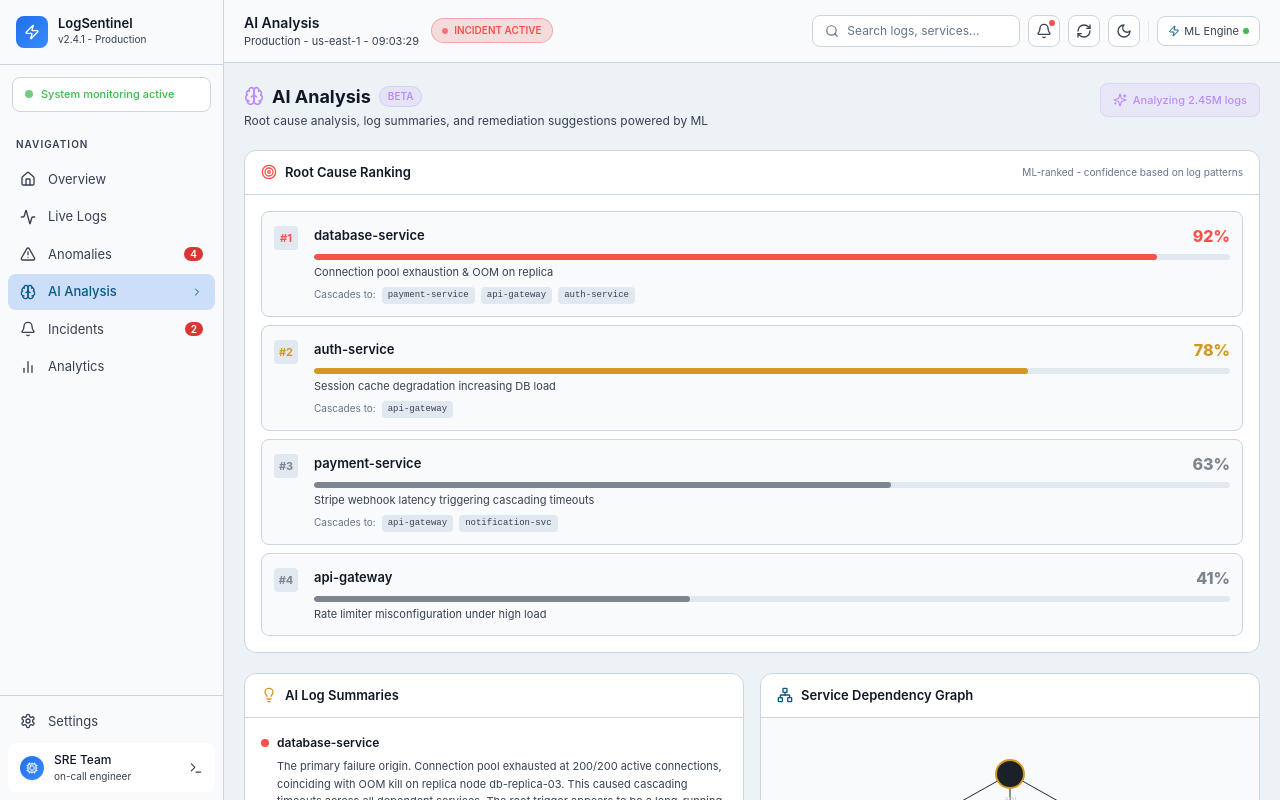
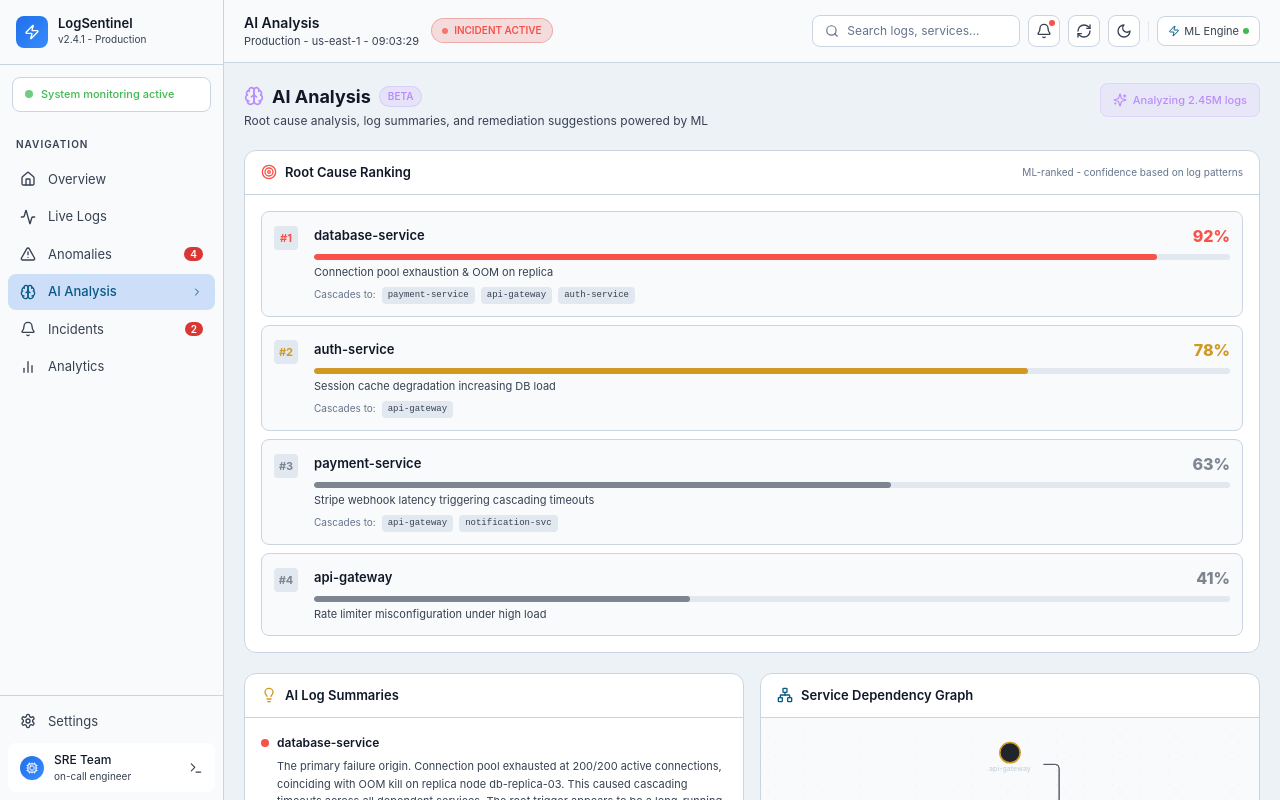
Before and after one commit to meloshaj/LogSentinel, a React (Vite) app: page /ai in a window 1280 px wide. Built offline with nearby package versions, Linux system fonts and the light colour scheme.

Commit message:
Add React Flow engine setup

```diff
--- a/package.json
+++ b/package.json
@@ -8,6 +8,7 @@
     "dev": "vite"
   },
   "dependencies": {
+    "@xyflow/react": "^12.9.0",
     "lucide-react": "0.487.0",
     "react": "18.3.1",
     "react-dom": "18.3.1",
--- a/src/App.tsx
+++ b/src/App.tsx
@@ -1,6 +1,11 @@
+import { ReactFlowProvider } from "@xyflow/react";
 import { RouterProvider } from "react-router";
 import { router } from "./routes";
 
 export default function App() {
-  return <RouterProvider router={router} />;
+  return (
+    <ReactFlowProvider>
+      <RouterProvider router={router} />
+    </ReactFlowProvider>
+  );
 }
--- a/src/components/common/DependencyGraph.tsx
+++ b/src/components/common/DependencyGraph.tsx
@@ -1,5 +1,7 @@
-import { useEffect, useRef } from "react";
+import { useMemo } from "react";
+import { Background, Controls, Handle, MarkerType, Position, ReactFlow, type Edge, type Node, type NodeProps } from "@xyflow/react";
 import { DEPENDENCY_NODE_STATUS } from "../../constants/statusConfig";
+import { reactFlowEngineConfig } from "../../config/reactFlow";
 import type { ServiceGraph } from "../../types/monitoring";
 
 interface DependencyGraphProps {
@@ -10,6 +12,56 @@ interface DependencyGraphProps {
   labelOffset?: number;
 }
 
+type ServiceNodeData = {
+  label: string;
+  status: {
+    fill: string;
+    stroke: string;
+  };
+  radius: number;
+  labelOffset: number;
+  glowRadius: number;
+  strokeWidth: number;
+};
+
+function ServiceNode({ data }: NodeProps<Node<ServiceNodeData>>) {
+  return (
+    <div
+      className="flex flex-col items-center justify-start"
+      style={{
+        width: 76,
+        height: 60,
+        color: "#c9d1d9",
+      }}
+    >
+      <Handle type="target" position={Position.Left} style={{ opacity: 0, width: 10, height: 10 }} />
+      <Handle type="source" position={Position.Right} style={{ opacity: 0, width: 10, height: 10 }} />
+      <div
+        className="rounded-full"
+        style={{
+          width: data.radius * 2,
+          height: data.radius * 2,
+          marginTop: 1,
+          border: `${data.strokeWidth}px solid ${data.status.stroke}`,
+          background: data.status.fill,
+          boxShadow: data.label === "database-service" || data.label === "payment-service" ? `0 0 0 ${data.glowRadius}px rgba(218,54,51,0.12)` : "none",
+        }}
+      />
+      <div
+        className="mt-2 text-center leading-tight"
+        style={{
+          fontSize: 9,
+          fontWeight: 500,
+          color: "#c9d1d9",
+          marginTop: data.labelOffset - data.radius * 2,
+        }}
+      >
+        {data.label.replace("-service", "")}
+      </div>
+    </div>
+  );
+}
+
 export function DependencyGraph({
   graph,
   glowRadius = 18,
@@ -17,80 +69,89 @@ export function DependencyGraph({
   strokeWidth = 1.5,
   labelOffset = 26,
 }: DependencyGraphProps) {
-  const canvasRef = useRef<HTMLCanvasElement>(null);
+  const { nodes, edges, nodeTypes } = useMemo(() => {
+    const mappedNodes: Node<ServiceNodeData>[] = graph.nodes.map((node) => {
+      const status = DEPENDENCY_NODE_STATUS[node.id] ?? { fill: "#1c2128", stroke: "#484f58" };
+      const isCritical = node.id === "database-service" || node.id === "payment-service";
 
-  useEffect(() => {
-    const canvas = canvasRef.current;
-    const ctx = canvas?.getContext("2d");
-    if (!canvas || !ctx) return;
-
-    const dpr = window.devicePixelRatio || 1;
-    const width = canvas.offsetWidth;
-    const height = canvas.offsetHeight;
-    canvas.width = width * dpr;
-    canvas.height = height * dpr;
-    ctx.scale(dpr, dpr);
-
-    const nodeMap: Record<string, { x: number; y: number }> = {};
-    graph.nodes.forEach((node) => {
-      nodeMap[node.id] = { x: node.x * (width / 400), y: node.y * (height / 400) };
+      return {
+        id: node.id,
+        type: "serviceNode",
+        position: { x: node.x, y: node.y },
+        data: {
+          label: node.id,
+          status,
+          radius: nodeRadius,
+          labelOffset,
+          glowRadius,
+          strokeWidth,
+        },
+        sourcePosition: "right",
+        targetPosition: "left",
+        draggable: false,
+        selectable: false,
+        style: {
+          width: 76,
+          height: 60,
+          background: "transparent",
+          border: "none",
+          boxShadow: "none",
+          opacity: isCritical ? 1 : 0.98,
+        },
+      };
     });
 
-    ctx.clearRect(0, 0, width, height);
+    const mappedEdges: Edge[] = graph.edges.map((edge) => {
+      const isCritical = edge.to === "database-service" || edge.from === "database-service";
 
-    graph.edges.forEach((edge) => {
-      const from = nodeMap[edge.from];
-      const to = nodeMap[edge.to];
-      if (!from || !to) return;
-
-      const isCritical = edge.to === "database-service" || edge.from === "database-service";
-      ctx.beginPath();
-      ctx.moveTo(from.x, from.y);
-      ctx.lineTo(to.x, to.y);
-      ctx.strokeStyle = isCritical ? "rgba(248,81,73,0.5)" : "rgba(33,38,45,1)";
-      ctx.lineWidth = isCritical ? 1.5 : 1;
-      ctx.setLineDash(isCritical ? [4, 3] : []);
-      ctx.stroke();
-      ctx.setLineDash([]);
-
-      const angle = Math.atan2(to.y - from.y, to.x - from.x);
-      const midX = (from.x + to.x) / 2;
-      const midY = (from.y + to.y) / 2;
-      ctx.beginPath();
-      ctx.moveTo(midX, midY);
-      ctx.lineTo(midX - 6 * Math.cos(angle - 0.4), midY - 6 * Math.sin(angle - 0.4));
-      ctx.lineTo(midX - 6 * Math.cos(angle + 0.4), midY - 6 * Math.sin(angle + 0.4));
-      ctx.closePath();
-      ctx.fillStyle = isCritical ? "rgba(248,81,73,0.5)" : "rgba(72,79,88,0.7)";
-      ctx.fill();
+      return {
+        id: `${edge.from}-${edge.to}`,
+        source: edge.from,
+        target: edge.to,
+        type: "smoothstep",
+        animated: isCritical,
+        markerEnd: {
+          type: MarkerType.ArrowClosed,
+          width: 14,
+          height: 14,
+          color: isCritical ? "rgba(248,81,73,0.65)" : "rgba(72,79,88,0.8)",
+        },
+        style: {
+          stroke: isCritical ? "rgba(248,81,73,0.65)" : "rgba(72,79,88,0.8)",
+          strokeWidth: isCritical ? 1.5 : 1,
+        },
+      };
     });
 
-    graph.nodes.forEach((node) => {
-      const pos = nodeMap[node.id];
-      const config = DEPENDENCY_NODE_STATUS[node.id] ?? { fill: "#1c2128", stroke: "#484f58" };
-      const isCritical = node.id === "database-service" || node.id === "payment-service";
+    return { nodes: mappedNodes, edges: mappedEdges, nodeTypes: { serviceNode: ServiceNode } };
+  }, [glowRadius, graph.edges, graph.nodes, strokeWidth]);
 
-      if (isCritical) {
-        ctx.beginPath();
-        ctx.arc(pos.x, pos.y, glowRadius, 0, Math.PI * 2);
-        ctx.fillStyle = "rgba(218,54,51,0.12)";
-        ctx.fill();
-      }
-
-      ctx.beginPath();
-      ctx.arc(pos.x, pos.y, nodeRadius, 0, Math.PI * 2);
-      ctx.fillStyle = config.fill;
-      ctx.fill();
-      ctx.strokeStyle = config.stroke;
-      ctx.lineWidth = strokeWidth;
-      ctx.stroke();
-
-      ctx.fillStyle = "#c9d1d9";
-      ctx.font = "500 9px system-ui, sans-serif";
-      ctx.textAlign = "center";
-      ctx.fillText(node.id.split("-")[0], pos.x, pos.y + labelOffset);
-    });
-  }, [glowRadius, graph, labelOffset, nodeRadius, strokeWidth]);
-
-  return <canvas ref={canvasRef} className="w-full h-full" style={{ display: "block" }} aria-label="Service dependency graph" />;
+  return (
+    <ReactFlow
+      nodes={nodes}
+      edges={edges}
+      nodeTypes={nodeTypes}
+      defaultViewport={reactFlowEngineConfig.defaultViewport}
+      fitView
+      fitViewOptions={reactFlowEngineConfig.fitViewOptions}
+      nodesDraggable={reactFlowEngineConfig.nodesDraggable}
+      nodesConnectable={reactFlowEngineConfig.nodesConnectable}
+      elementsSelectable={reactFlowEngineConfig.elementsSelectable}
+      elevateNodesOnSelect={reactFlowEngineConfig.elevateNodesOnSelect}
+      panOnDrag={reactFlowEngineConfig.panOnDrag}
+      panOnScroll={reactFlowEngineConfig.panOnScroll}
+      zoomOnScroll={reactFlowEngineConfig.zoomOnScroll}
+      zoomOnPinch={reactFlowEngineConfig.zoomOnPinch}
+      autoPanOnNodeDrag={reactFlowEngineConfig.autoPanOnNodeDrag}
+      snapToGrid={reactFlowEngineConfig.snapToGrid}
+      snapGrid={reactFlowEngineConfig.snapGrid}
+      proOptions={{ hideAttribution: true }}
+      nodesFocusable={false}
+      edgesFocusable={false}
+      className="w-full h-full"
+    >
+      <Background color="rgba(72,79,88,0.25)" gap={18} size={1} />
+      <Controls showInteractive={false} position="bottom-right" />
+    </ReactFlow>
+  );
 }
--- /dev/null
+++ b/src/config/reactFlow.ts
@@ -0,0 +1,54 @@
+export type ReactFlowEngineConfig = {
+  defaultViewport: {
+    x: number;
+    y: number;
+    zoom: number;
+  };
+  fitViewOptions: {
+    padding: number;
+    minZoom: number;
+    maxZoom: number;
+    includeHiddenNodes: boolean;
+  };
+  snapToGrid: boolean;
+  snapGrid: readonly [number, number];
+  panOnDrag: boolean;
+  panOnScroll: boolean;
+  zoomOnScroll: boolean;
+  zoomOnPinch: boolean;
+  nodesDraggable: boolean;
+  nodesConnectable: boolean;
+  elementsSelectable: boolean;
+  elevateNodesOnSelect: boolean;
+  autoPanOnNodeDrag: boolean;
+};
+
+/**
+ * Centralized defaults for the future React Flow graph engine.
+ * Keeping these values in one place makes the eventual migration from the
+ * canvas-based dependency graph straightforward and keeps view behavior stable.
+ */
+export const reactFlowEngineConfig: ReactFlowEngineConfig = {
+  defaultViewport: {
+    x: 0,
+    y: 0,
+    zoom: 1,
+  },
+  fitViewOptions: {
+    padding: 0.2,
+    minZoom: 0.6,
+    maxZoom: 1.4,
+    includeHiddenNodes: false,
+  },
+  snapToGrid: true,
+  snapGrid: [16, 16] as const,
+  panOnDrag: true,
+  panOnScroll: false,
+  zoomOnScroll: true,
+  zoomOnPinch: true,
+  nodesDraggable: false,
+  nodesConnectable: false,
+  elementsSelectable: false,
+  elevateNodesOnSelect: false,
+  autoPanOnNodeDrag: false,
+};
```
Also changed, not shown: src/main.tsx (+5 -5 lines), 1 other file (tests, documents, lock files or other folders).
